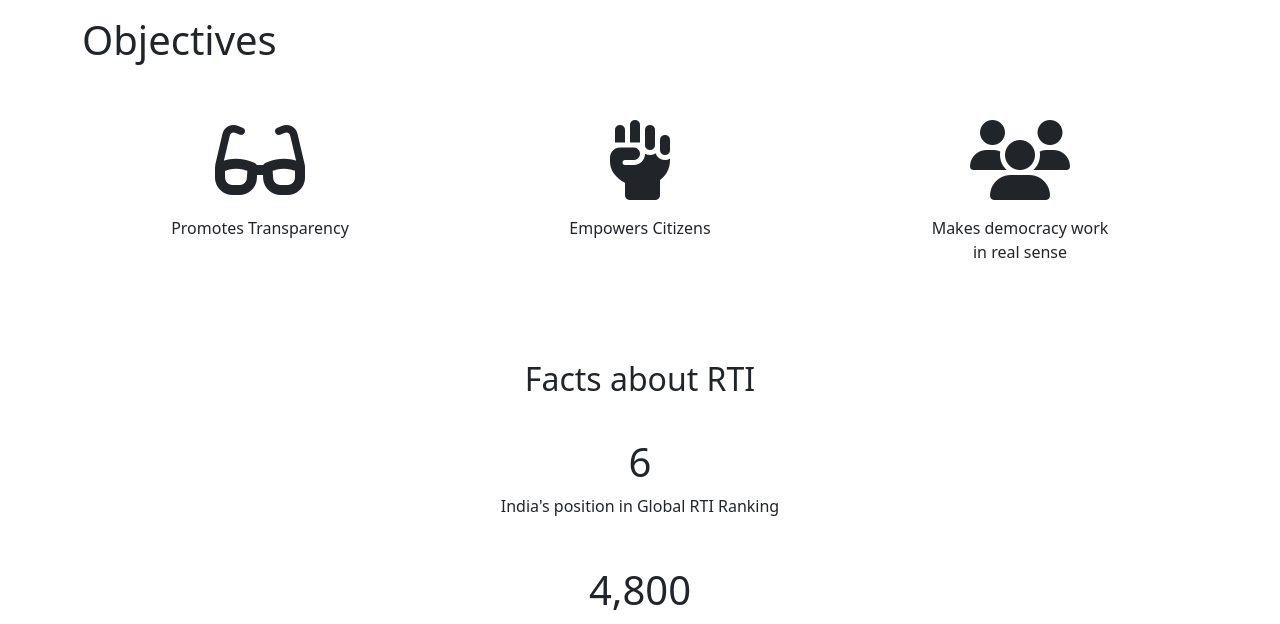
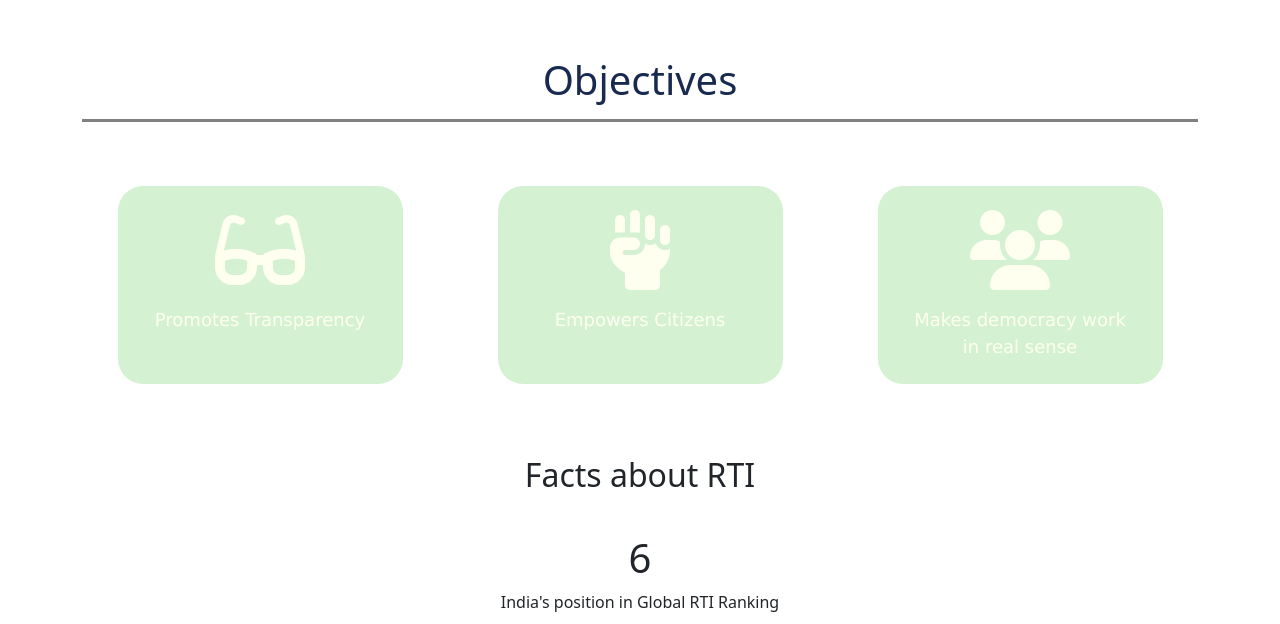
Before and after one commit to AmanCSE-1/Right-To-Information, a PHP site: page / in a window 1280 px wide. Shown: the part 745-1369 px from the top of the page. Run offline with PHP 8.4, Linux system fonts and the light colour scheme; some libraries are stand-ins or nearby versions.

Commit message:
Wrote properties for Objective and Label Classes

```diff
--- a/Index.css
+++ b/Index.css
@@ -41,3 +41,27 @@ main p{
     color: antiquewhite;
     padding-bottom: 110px;
 }
+
+.objective h1{
+    text-align: center;
+    padding-top: 40px;
+    padding-bottom: 15px;
+    border-bottom: 3px solid grey ;
+    color:  #192A51;
+    margin-bottom: 40px;
+}
+
+.label{
+    background-color: #D4F2D2;
+    border-radius: 25px;
+    color: ivory;
+}
+
+.label:hover{
+    transform: scale(1.1);
+}
+
+.label p{
+    font-size: large;
+    font-family: Verdana;
+}
```
